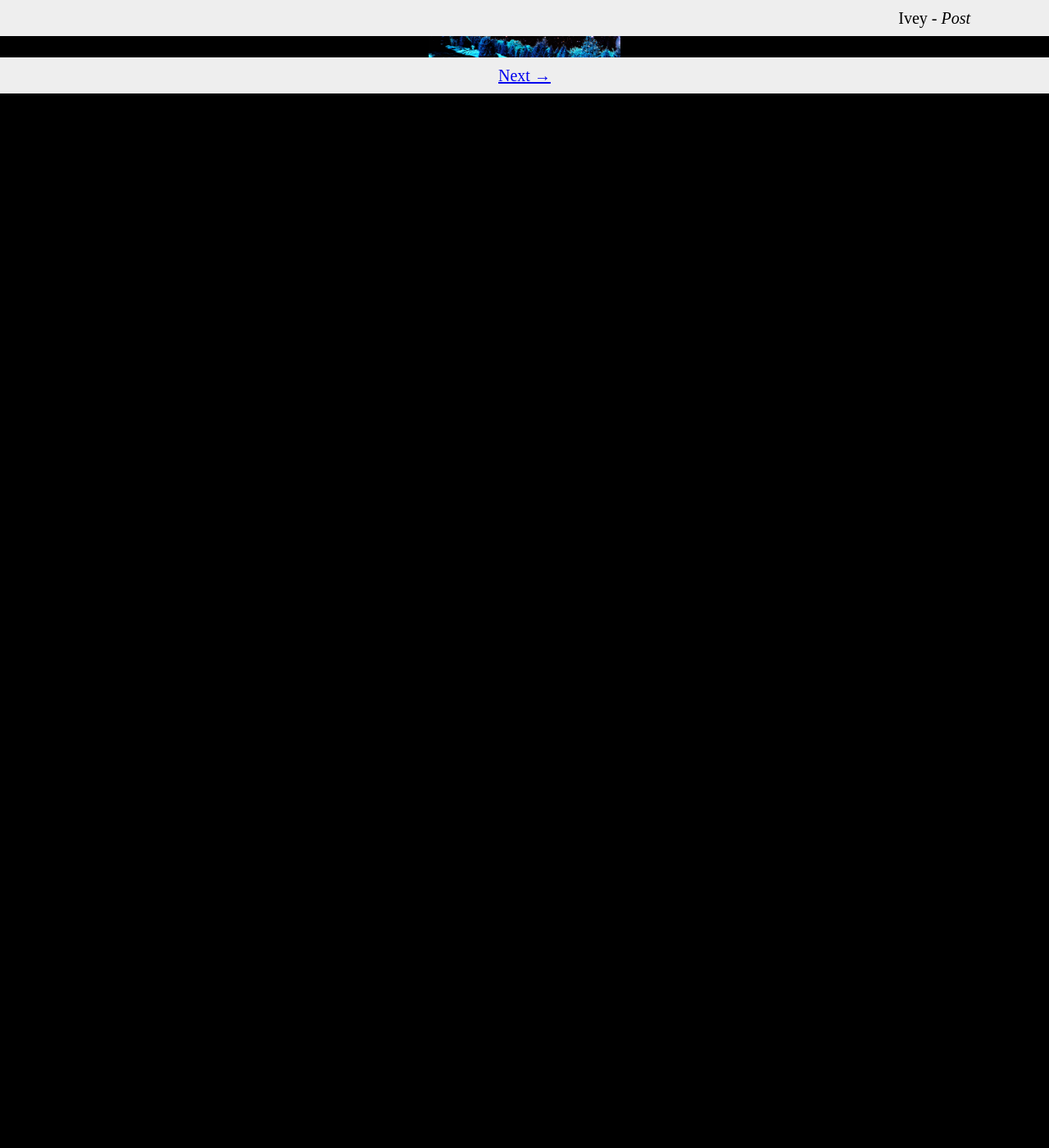
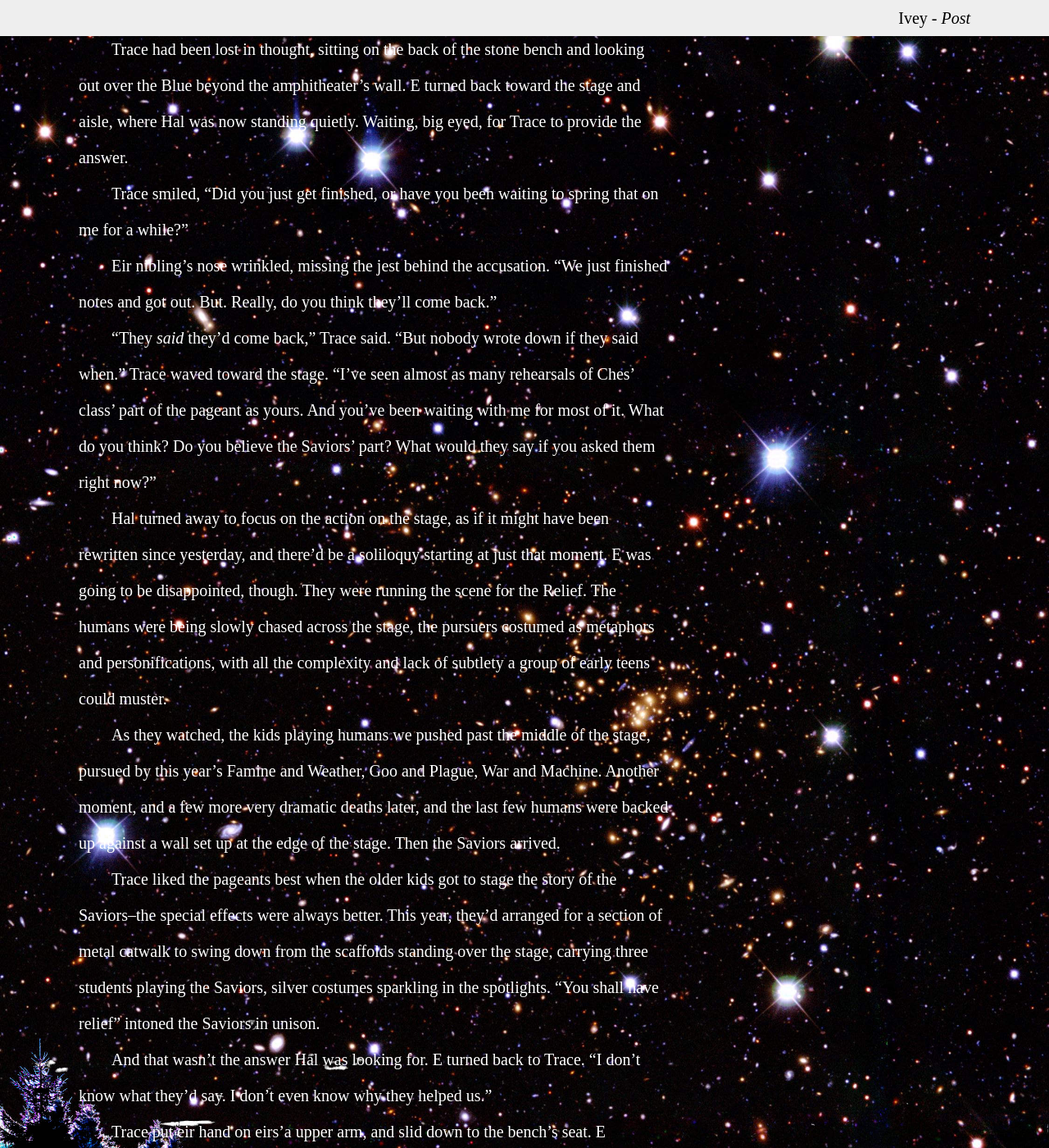
Before and after one commit to gleneivey/post-novel, a Jekyll site: the page built from docs/2.md, in a window 1280 px wide and 1400 px high, scrolled down 270 px. Shown: the whole window at 82% size. Built offline with Jekyll 4.4.1, drawn with Linux system fonts in a browser that asks for light colours; our own code applies the rules of GitHub Pages for plain Markdown files; before the commit the page ends 900 px from its top, so only the background shows below that; some of the changed text lies outside the part shown.

Commit message:
first scene done

```diff
--- a/docs/2.md
+++ b/docs/2.md
@@ -3,3 +3,66 @@
 
 
 ## Chapter 1
+
+"When do you think the Saviors will come back?  Why haven't they yet?"
+
+Trace had been lost in thought, sitting on the back of the stone bench
+and looking out over the Blue beyond the amphitheater's wall.  E
+turned back toward the stage and aisle, where Hal was now standing
+quietly.  Waiting, big eyed, for Trace to provide the answer.
+
+Trace smiled, "Did you just get finished, or have you been waiting to
+spring that on me for a while?"
+
+Eir nibling's nose wrinkled, missing the jest behind the accusation.
+"We just finished notes and got out.  But.  Really, do you think
+they'll come back."
+
+"They _said_ they'd come back," Trace said.  "But nobody wrote down if
+they said when."  Trace waved toward the stage.  "I've seen almost as
+many rehearsals of Ches' class' part of the pageant as yours.  And
+you've been waiting with me for most of it.  What do you think?  Do
+you believe the Saviors' part?  What would they say if you asked
+them right now?"
+
+Hal turned away to focus on the action on the stage, as if it might
+have been rewritten since yesterday, and there'd be a soliloquy
+starting at just that moment.  E was going to be disappointed,
+though.  They were running the scene for the Relief.  The humans were
+being slowly chased across the stage, the pursuers costumed as
+metaphors and personifications, with all the complexity and lack of
+subtlety a group of early teens could muster.
+
+As they watched, the kids playing humans we pushed past the middle of
+the stage, pursued by this year's Famine and Weather, Goo and Plague,
+War and Machine.  Another moment, and a few more very dramatic deaths
+later, and the last few humans were backed up against a wall set up at
+the edge of the stage.  Then the Saviors arrived.
+
+Trace liked the pageants best when the older kids got to stage the
+story of the Saviors--the special effects were always better.  This
+year, they'd arranged for a section of metal catwalk to swing down
+from the scaffolds standing over the stage, carrying three students
+playing the Saviors, silver costumes sparkling in the spotlights.
+"You shall have relief" intoned the Saviors in unison.
+
+And that wasn't the answer Hal was looking for.  E turned back to
+Trace.  "I don't know what they'd say.  I don't even know why they
+helped us."
+
+Trace put eir hand on eirs'a upper arm, and slid down to the bench's
+seat.  E straightened the bottom of eir gi, and patted the bench next
+to em.  Hal sat.  E stretched eir arm the rest of the way around
+eirs'a shoulders and hugged.  "I don't think it matters why they
+helped.  I think it is important to think about all the reasons they
+might have, and whether we would do the same.  Whether we'd do the
+same even if nobody had helped us before.
+
+"I hope they come back.  I want to know if anyone ever got the
+costumes right."  Hal chuckled.  "And I want you to find out why they
+didn't before.
+
+*****
+
+
+gi
```
